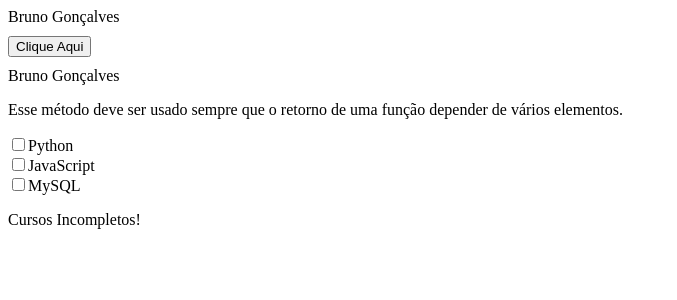
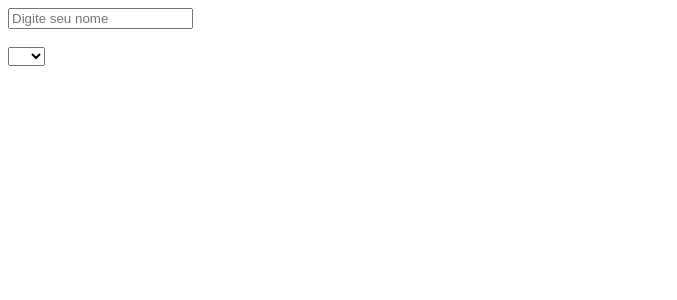
Before and after one commit to BrunoGsouza90/curso_de_VueJS, a Vue app in the folder Curso de VueJS Tiago Mattos/app/: page / in a window 1280 px wide. Shown: the top 300 px of the page, without its empty margins (0-677 px from the left). Built offline with nearby package versions, Linux system fonts and the light colour scheme.

Commit message:
Thiago Mattos - Aula 11

```diff
--- a/Curso de VueJS Tiago Mattos/app/src/App.vue
+++ b/Curso de VueJS Tiago Mattos/app/src/App.vue
@@ -5,9 +5,10 @@
     //import Ex004 from './components/Ex004 - Classes e Estilos.vue'
     //import Ex005 from './components/Ex005 - Estrutura v-model.vue'
     //import Ex006 from './components/Ex006 - Eventos.vue'
-    import Ex007 from './components/Ex007 - Propriedade Computada.vue'
+    //import Ex007 from './components/Ex007 - Propriedade Computada.vue'
+    import Ex008 from './components/Ex008 - Watch.vue'
 </script>
 
 <template>
-    <Ex007></Ex007>
+    <Ex008></Ex008>
 </template>
--- /dev/null
+++ b/Curso de VueJS Tiago Mattos/app/src/components/Ex008 - Watch.vue
@@ -0,0 +1,53 @@
+<script>
+
+    export default{
+        data() {
+            return {
+                nome: '',
+                pagina: '',
+            }
+        },
+
+        methods: {
+            SalvarNome(){
+                console.log(this.nome)
+            },
+
+            contadorPagina() {
+                console.log(this.pagina)
+            }
+        },
+
+        computed: {
+
+        },
+
+        watch: {
+            nome() {
+                this.SalvarNome()
+            },
+
+            pagina() {
+                this.contadorPagina()
+            }
+        }
+    }
+
+</script>
+
+<template>
+
+    <input type="text" v-model="nome" placeholder="Digite seu nome">
+    {{ nome }}
+
+    <br><br>
+
+    <select v-model="pagina">
+        <option value="5">5</option>
+        <option value="10">10</option>
+        <option value="15">15</option>
+    </select>
+
+    {{ pagina }}
+
+</template>
```
